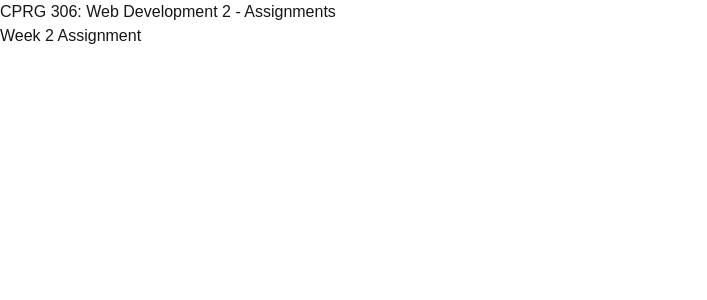
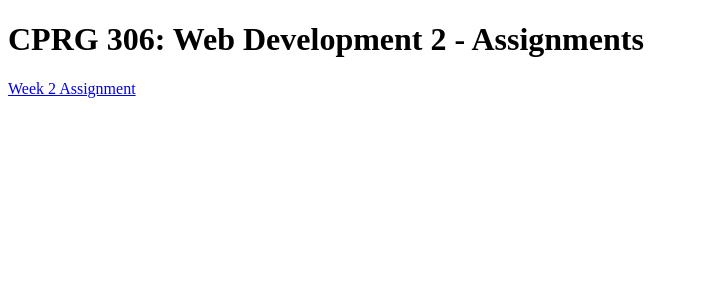
Before and after one commit to Pushpreet01/cprg306-assignments, a Next.js app: page / in a window 1280 px wide. Shown: the top 300 px of the page, without its empty margins (0-707 px from the left). Built offline with nearby package versions, Linux system fonts and the light colour scheme.

Commit message:
Adding colon

```diff
--- a/app/layout.js
+++ b/app/layout.js
@@ -1,29 +1,7 @@
-import { Geist, Geist_Mono } from "next/font/google";
-import "./globals.css";
-
-const geistSans = Geist({
-  variable: "--font-geist-sans",
-  subsets: ["latin"],
-});
-
-const geistMono = Geist_Mono({
-  variable: "--font-geist-mono",
-  subsets: ["latin"],
-});
-
-export const metadata = {
-  title: "Create Next App",
-  description: "Generated by create next app",
-};
-
 export default function RootLayout({ children }) {
   return (
     <html lang="en">
-      <body
-        className={`${geistSans.variable} ${geistMono.variable} antialiased`}
-      >
-        {children}
-      </body>
+      <body> {children} </body>
     </html>
   );
 }
--- a/app/page.js
+++ b/app/page.js
@@ -6,5 +6,5 @@ export default function Page() {
         <h1>CPRG 306: Web Development 2 - Assignments</h1>
         <Link href={"week-2"}>Week 2 Assignment</Link>
       </main>
-    )
+    );
 }
--- a/app/week-2/student-info.js
+++ b/app/week-2/student-info.js
@@ -0,0 +1,10 @@
+import Link from "next/link"
+
+export default function StudentInfo() {
+    return (
+        <main>
+            <h1>Pushpreet Singh</h1>
+            <Link href={"https://github.com/Pushpreet01/cprg306-assignments.git"}>GitHub Repo</Link>
+        </main>
+    );
+}
```
